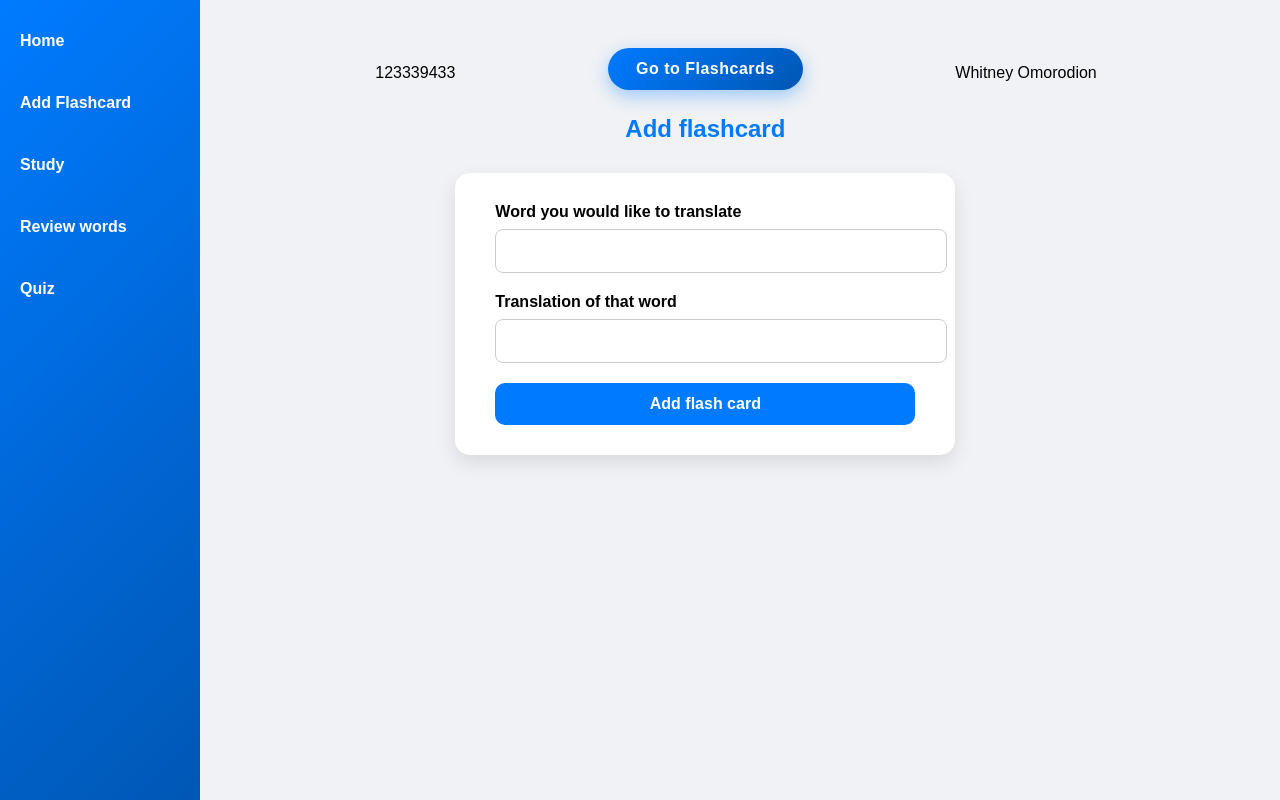
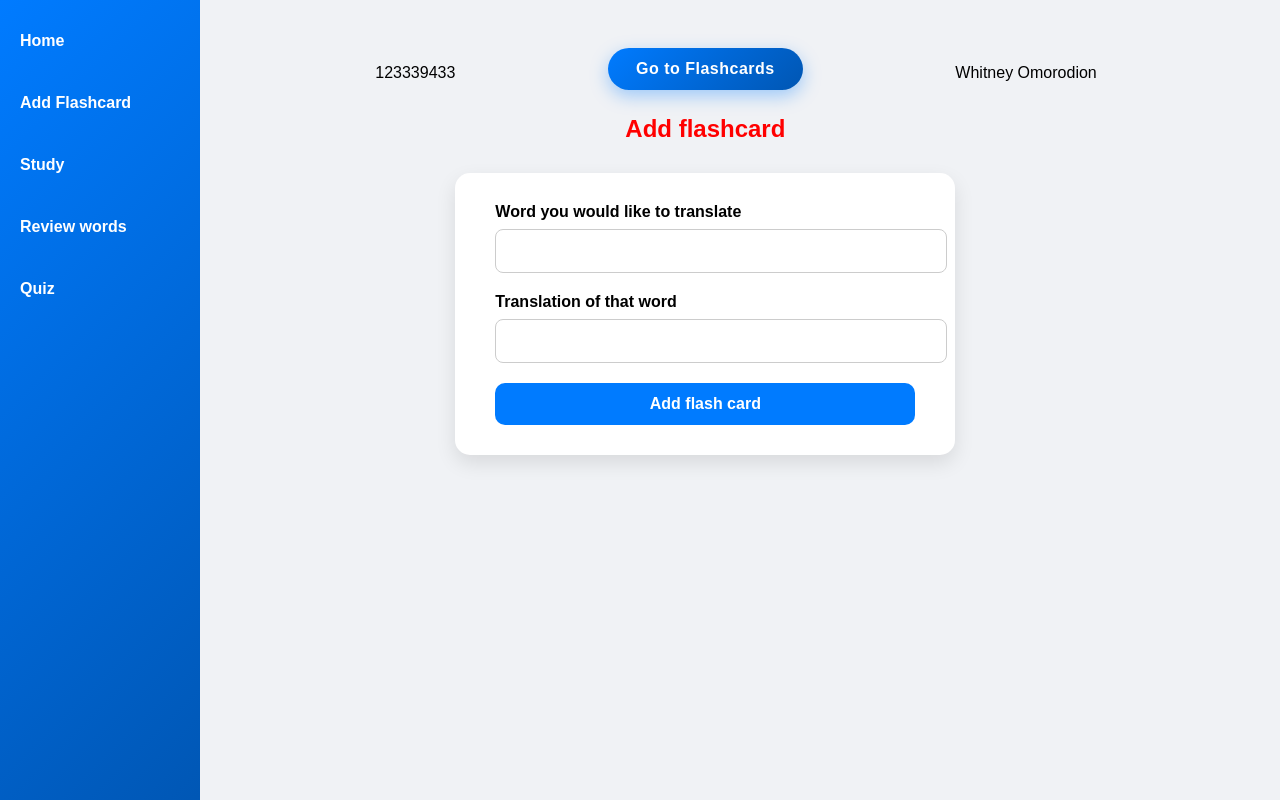
Before and after one commit to whitneyomo1/DevOpsStudyApp, a Flask app: page /add in a window 1280 px wide. Run offline with Flask 3, Linux system fonts and the light colour scheme.

Commit message:
Test CD pipeline

```diff
--- a/static/styles.css
+++ b/static/styles.css
@@ -24,7 +24,8 @@ body {
 /* Headings */
 h2 {
     text-align: center;
-    color: #007bff;
+    /* color: #007bff; */
+    color: red;
     margin-bottom: 30px;
 }
 
```
Also changed, not shown: 1 other file.
